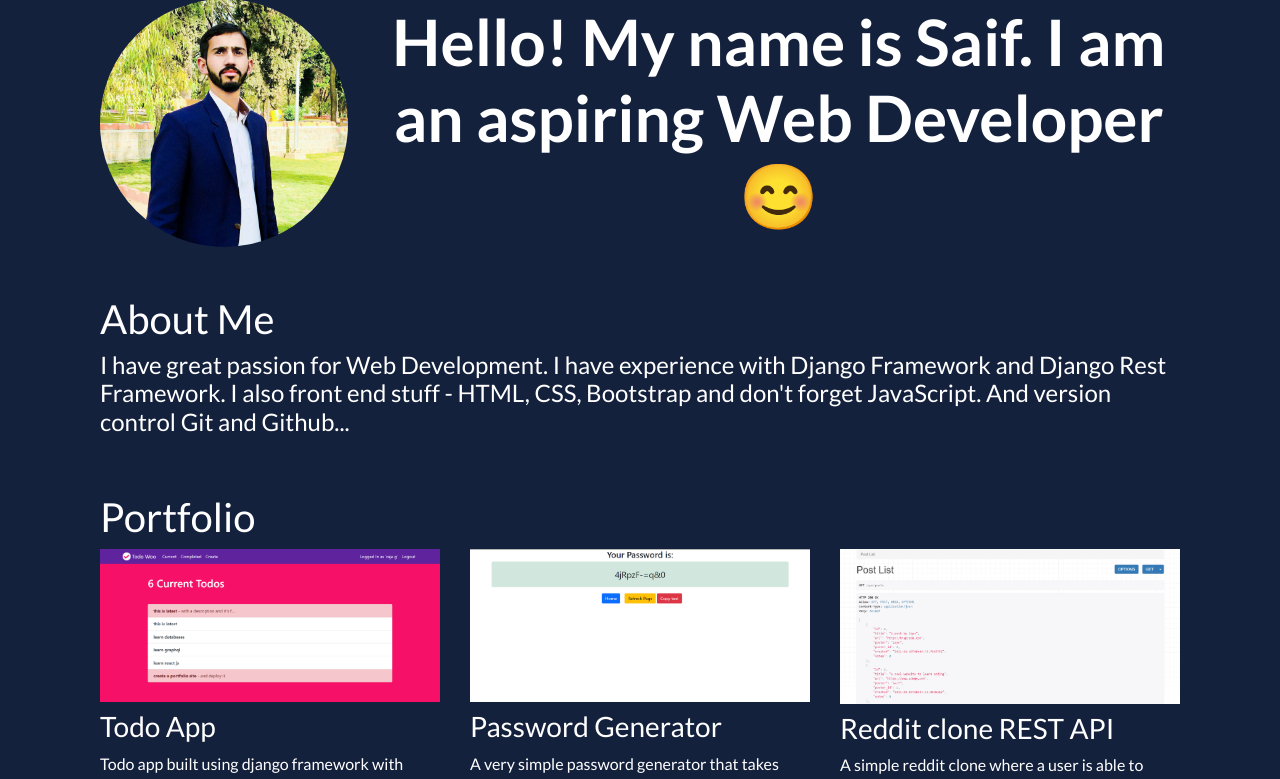
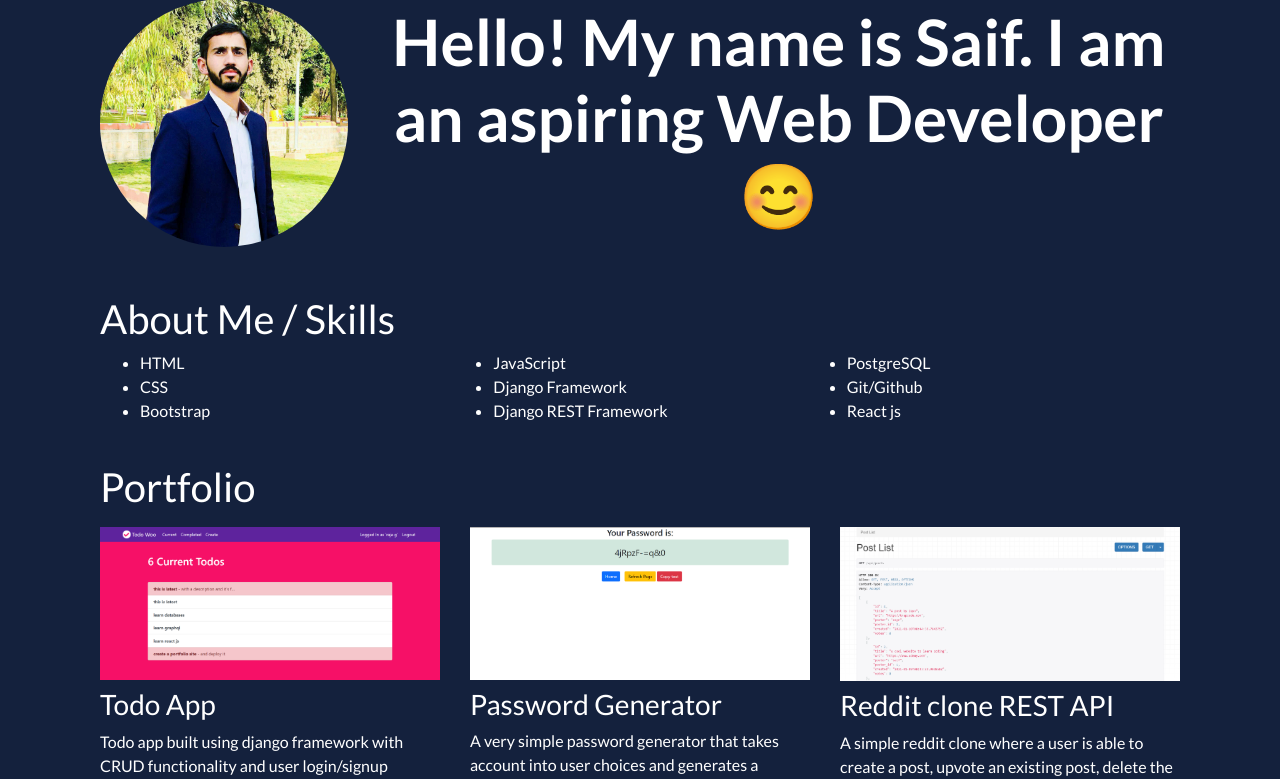
Before and after one commit to berserk97/portfolio-project, a Django app: page / in a window 1280 px wide. Shown: the part 120-899 px from the top of the page. Run offline with Django 3.2, Linux system fonts and the light colour scheme; data comes from the database, SQL or seed files in the repository; both versions use the stored data as it was after the commit; parts of the project's set-up code (start-up, migrations or seed data) failed here and were passed over; some libraries are stand-ins or nearby versions.

Commit message:
skill model and some other minor layout changes

```diff
--- a/pf_items/admin.py
+++ b/pf_items/admin.py
@@ -1,4 +1,6 @@
 from django.contrib import admin
 from .models import Project
+from .models import Skill
 
 admin.site.register(Project)
+admin.site.register(Skill)
--- a/pf_items/models.py
+++ b/pf_items/models.py
@@ -8,3 +8,9 @@ class Project(models.Model):
 
     def __str__(self):
         return self.title
+
+class Skill(models.Model):
+    title = models.CharField(max_length=100)
+
+    def __str__(self):
+        return self.title
--- a/pf_items/templates/pf_items/home.html
+++ b/pf_items/templates/pf_items/home.html
@@ -22,16 +22,20 @@
 
 
   <div class="container mt-5">
-    <h1>About Me</h1>
+    <h1>About Me / Skills</h1>
   <div class="row">
     <div class="col-12">
-      <h4>I have great passion for Web Development. I have experience with Django Framework and Django Rest Framework. I also front end stuff - HTML, CSS, Bootstrap and don't forget JavaScript. And version control Git and Github...</h4>
+      <ul class="card-columns">
+        {% for skill in skills %}
+          <li>{{ skill.title }}</li>
+        {% endfor %}
+      </ul>
     </div>
   </div>
 
 
 
-  <h1 class="mt-5">Portfolio</h1>
+  <h1 class="mt-4 mb-3">Portfolio</h1>
   <div class="row">
     {% for project in projects %}
     <div class="col-lg-4 col-md-6">
--- a/pf_items/views.py
+++ b/pf_items/views.py
@@ -1,6 +1,8 @@
 from django.shortcuts import render
 from .models import Project
+from .models import Skill
 
 def home(request):
     projects = Project.objects.all()
-    return render(request, 'pf_items/home.html', {'projects': projects})
+    skills = Skill.objects.all()
+    return render(request, 'pf_items/home.html', {'projects': projects, 'skills': skills})
--- a/portfolio/settings.py
+++ b/portfolio/settings.py
@@ -36,7 +36,6 @@ INSTALLED_APPS = [
     'django.contrib.contenttypes',
     'django.contrib.sessions',
     'django.contrib.messages',
-    'livereload',
     'django.contrib.staticfiles',
     'blog',
     'pf_items',
@@ -50,7 +49,6 @@ MIDDLEWARE = [
     'django.contrib.auth.middleware.AuthenticationMiddleware',
     'django.contrib.messages.middleware.MessageMiddleware',
     'django.middleware.clickjacking.XFrameOptionsMiddleware',
-    'livereload.middleware.LiveReloadScript',
 ]
 
 ROOT_URLCONF = 'portfolio.urls'
```
Also changed, not shown: db.sqlite3, pf_items/migrations/0002_skill.py (added).
